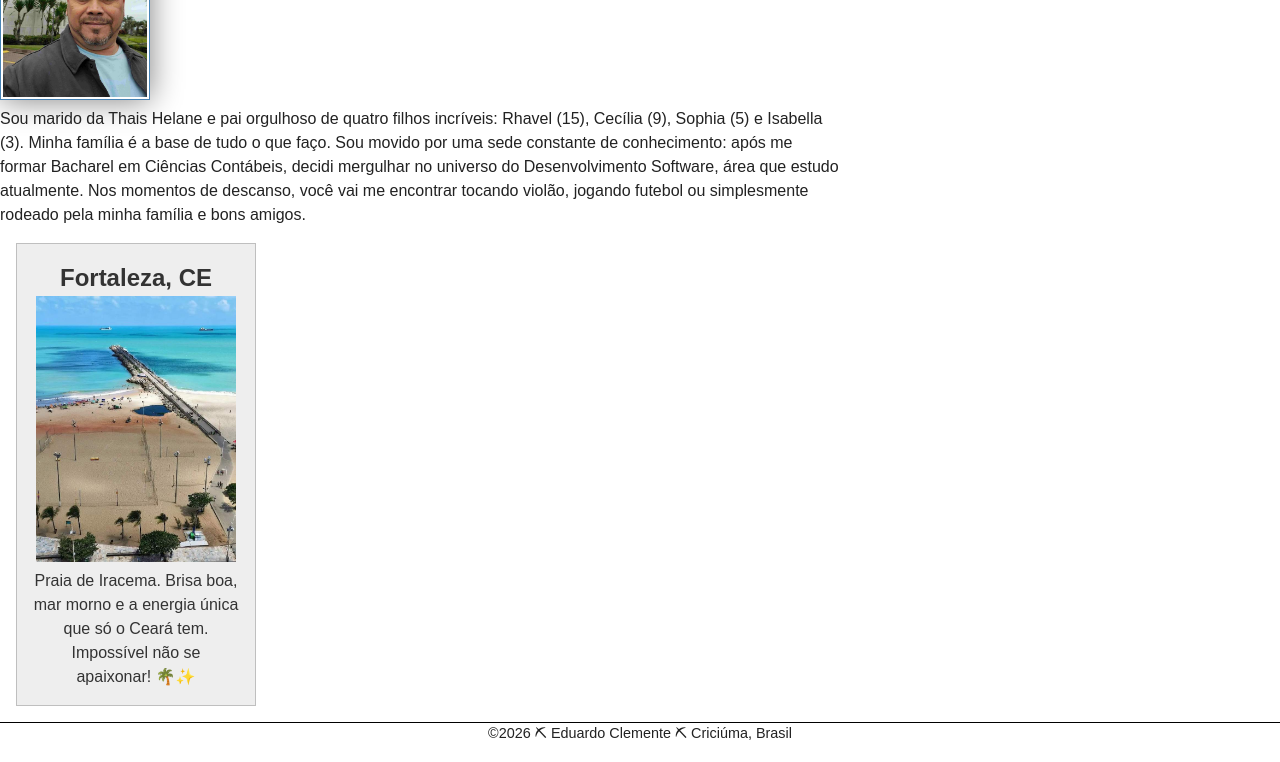
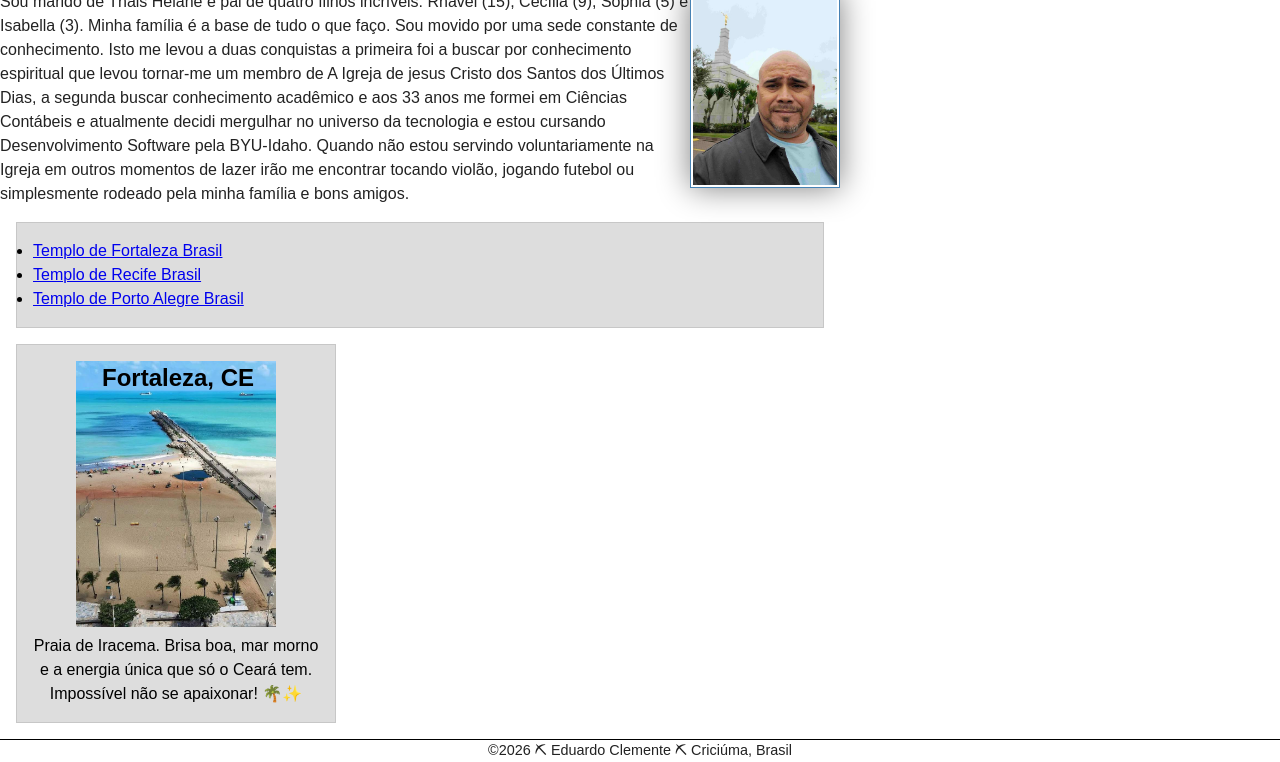
Before and after one commit to eduardoclemente/wdd130, a plain HTML site: page index.html in a window 1280 px wide. Shown: the part 254-1016 px from the top of the page. Drawn offline with Linux system fonts and the light colour scheme.

Commit message:
Semana03-Atividade de aprimoramento da pagina inicial

```diff
--- a/estilos/estilos.css
+++ b/estilos/estilos.css
@@ -10,10 +10,6 @@ body {
     color: #222;
     background: #fff;
     margin: 0;
-}
-
-footer {
-    font-size: 0.9rem;
 }
 
 main {
@@ -36,6 +32,7 @@ h1 {
 }
 
 main img {
+    float: right;
     width: 150px;
     height: auto;
     border: 1px solid steelblue;
@@ -44,13 +41,15 @@ main img {
 }
 
 aside {
-    width: 15rem;
-    margin: 1rem;
-    border: 1px solid rgb(0 0 0 / 0.2);
-    padding: 1rem;
-    background-color: #eee;
-    color: #333;
+    position: relative;
+    width: 20rem;
     text-align: center;
+}
+
+aside h2 {
+    position: absolute;
+    top: 15px;
+    left: 85px;
 }
 
 aside img {
@@ -63,7 +62,17 @@ p {
 }
 
 footer {
+    font-size: 0.9rem;
     margin-top: 15px;
     border-top: 1px solid #000;
     text-align: center;
 }
+
+/* Seletores de Classe */
+.caixa {
+    margin: 1rem;
+    padding: 1rem;
+    border: 1px solid rgb(0 0 0 / 0.1);
+    background-color: #ddd;
+    color: #000;
+}
--- a/index.html
+++ b/index.html
@@ -16,21 +16,33 @@
         <nav>
             <a href="#">Página Inicial</a>
             <a href="wwr/">Site de Rafting</a>
+            <a href="https://www.linkedin.com/in/jose-eduardo-clemente-24816611b/">Linkedin</a>
+            <a href="https://www.facebook.com/jose.e.clemente.5">Facebook</a>
         </nav>
     </header>
     <main>
         <h1>Jose Eduardo Clemente | WDD 130.</h1>
         <img src="imagens/perfil.jpg" alt="Foto de Perfil de Jose Eduardo Clemente.">
-        <p>Sou marido da Thais Helane e pai orgulhoso de quatro filhos incríveis: Rhavel (15),
-            Cecília (9), Sophia (5) e Isabella (3). Minha
-            família é a base de tudo o que faço. Sou movido por uma sede constante de conhecimento:
-            após
-            me formar Bacharel em Ciências Contábeis, decidi mergulhar no universo do
-            Desenvolvimento Software, área que estudo atualmente.
-            Nos momentos de descanso, você vai me encontrar tocando violão, jogando futebol ou
+        <p>Sou marido de Thais Helane e pai de quatro filhos incríveis: Rhavel (15),
+            Cecília (9), Sophia (5) e Isabella (3). Minha família é a base de tudo o que faço.
+            Sou movido por uma sede constante de conhecimento. Isto me levou a duas conquistas
+            a primeira foi a buscar por conhecimento espiritual que levou tornar-me um membro de
+            A Igreja de jesus Cristo dos Santos dos Últimos Dias, a segunda buscar conhecimento
+            acadêmico e aos 33 anos me formei em Ciências Contábeis e atualmente decidi
+            mergulhar no universo da tecnologia e estou cursando Desenvolvimento Software pela
+            BYU-Idaho. Quando não estou servindo voluntariamente na Igreja
+            em outros momentos de lazer irão me encontrar tocando violão, jogando futebol ou
             simplesmente rodeado pela minha família e bons amigos.</p>
+        <ul class="caixa">
+            <li><a href="https://www.churchofjesuschrist.org/temples/details/fortaleza-brazil-temple?lang=por"
+                  target="_blank">Templo de Fortaleza Brasil</a></li>
+            <li><a href="https://www.churchofjesuschrist.org/temples/details/recife-brazil-temple?lang=por"
+                  target="_blank">Templo de Recife Brasil</a></li>
+            <li><a href="https://www.churchofjesuschrist.org/temples/details/porto-alegre-brazil-temple?lang=por"
+                  target="_blank">Templo de Porto Alegre Brasil</a></li>
+        </ul>
     </main>
-    <aside>
+    <aside class="caixa">
         <h2>Fortaleza, CE</h2>
         <img src="imagens/praia-de-iracema.jpg" alt="Foto da praia de Iracema em Fortaleza-CE">
         <p>Praia de Iracema. Brisa boa, mar morno e a energia única que só o Ceará tem. Impossível
```
